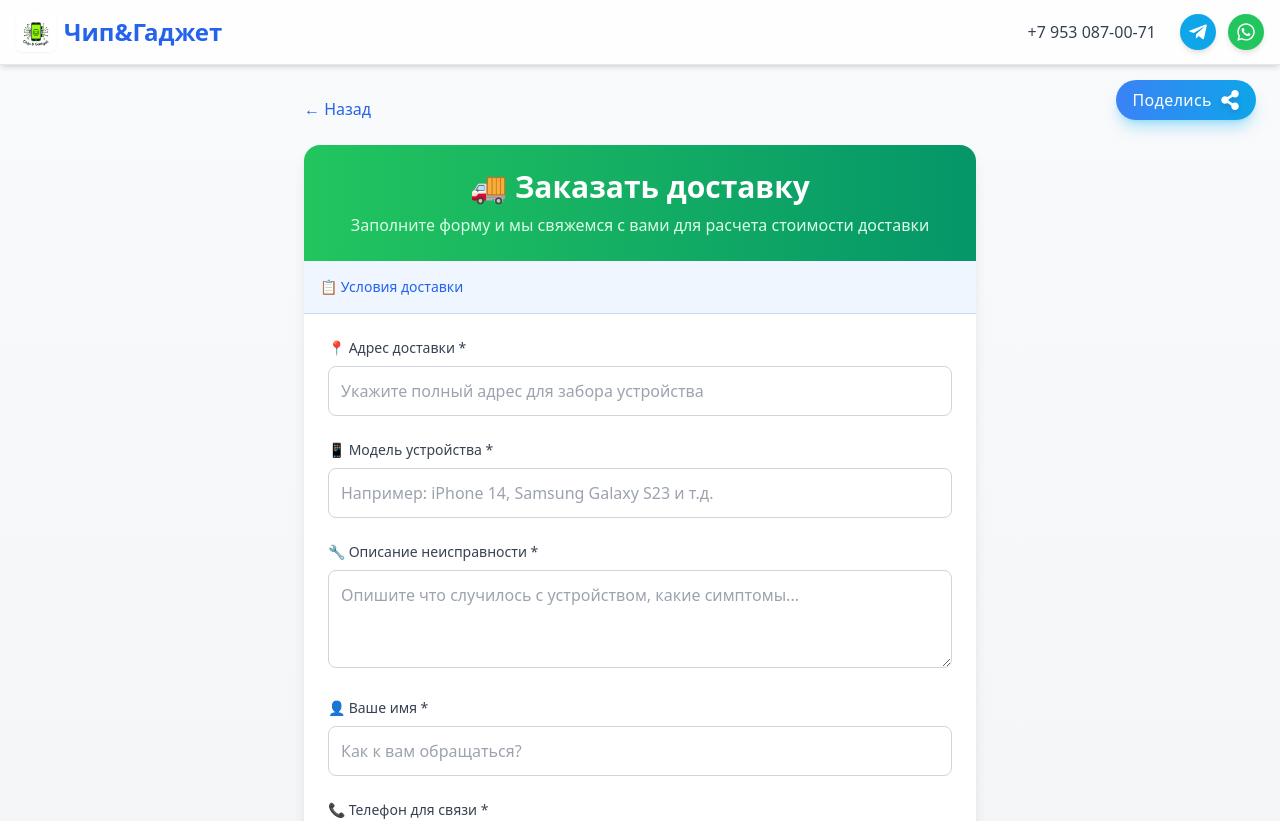
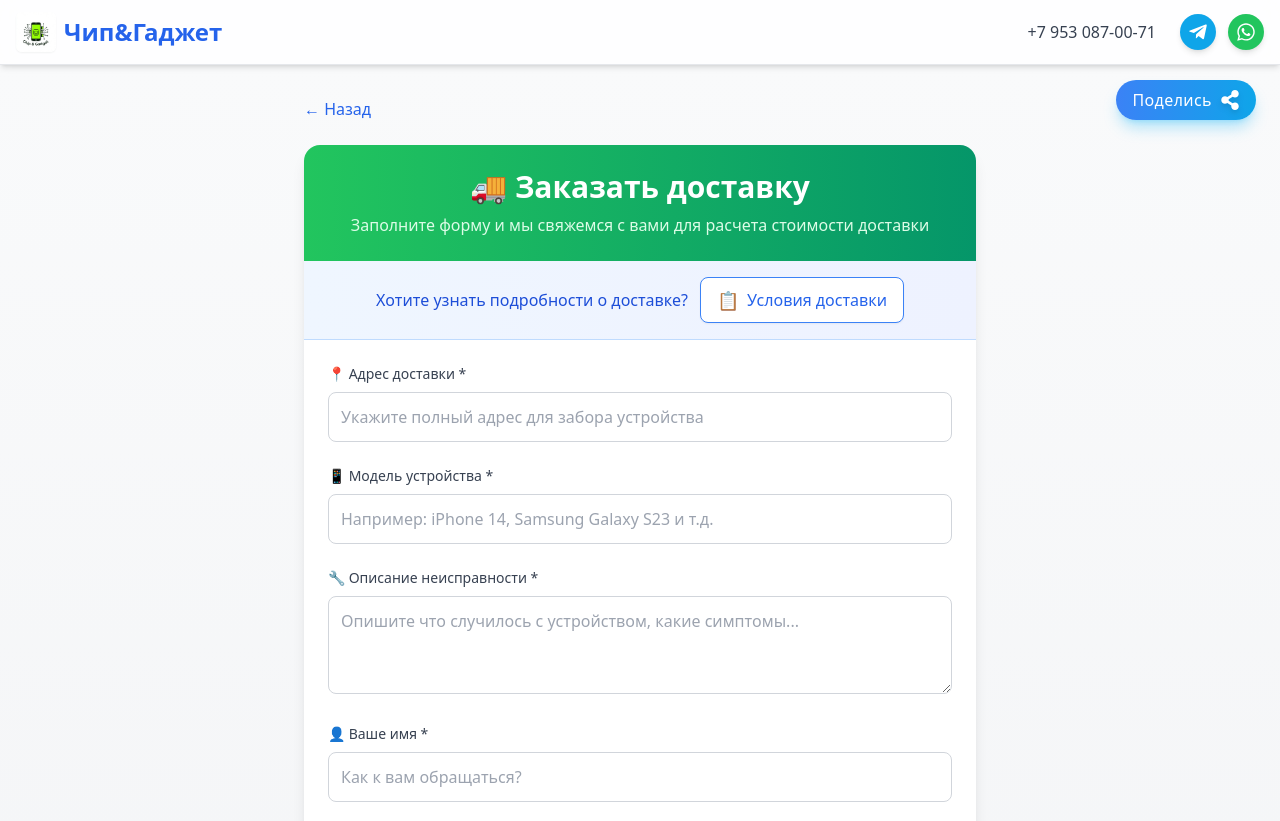
Before and after one commit to basteazik-Man/Chip-Gadget, a React (Vite) app: page /delivery-order in a window 1280 px wide. Shown: the top 821 px of the page. Built offline with nearby package versions, Linux system fonts and the light colour scheme.

Commit message:
улучшение страницы доставки

```diff
--- a/src/components/DeliveryButton.jsx
+++ b/src/components/DeliveryButton.jsx
@@ -2,7 +2,7 @@
 import React, { useState, useEffect } from "react";
 import { motion, AnimatePresence } from "framer-motion";
 import { useNavigate, useLocation } from "react-router-dom";
-import { FaTruck } from "react-icons/fa"; // ДОБАВЛЕНО
+import { FaTruck } from "react-icons/fa";
 
 export default function DeliveryButton() {
   const [visible, setVisible] = useState(true);
@@ -53,9 +53,9 @@ export default function DeliveryButton() {
           "
         >
           <span className="text-sm md:text-base font-medium tracking-wide">
-            ДОСТАВКА
+            Доставка {/* ИЗМЕНЕНО: ДОСТАВКА → Доставка */}
           </span>
-          <FaTruck className="w-4 h-4 drop-shadow-md" /> {/* ИЗМЕНЕНО */}
+          <FaTruck className="w-4 h-4 drop-shadow-md" />
         </motion.button>
       )}
     </AnimatePresence>
--- a/src/pages/DeliveryOrderPage.jsx
+++ b/src/pages/DeliveryOrderPage.jsx
@@ -73,14 +73,18 @@ const DeliveryOrderPage = () => {
             <p className="text-green-100">Заполните форму и мы свяжемся с вами для расчета стоимости доставки</p>
           </div>
 
-          {/* Кнопка условий доставки */}
-          <div className="p-4 bg-blue-50 border-b border-blue-200">
-            <button
-              onClick={() => navigate('/delivery')}
-              className="text-blue-600 hover:text-blue-800 font-medium text-sm flex items-center gap-1"
-            >
-              📋 Условия доставки
-            </button>
+          {/* УЛУЧШЕННАЯ Кнопка условий доставки */}
+          <div className="p-4 bg-gradient-to-r from-blue-50 to-indigo-50 border-b border-blue-200 text-center">
+            <div className="flex flex-col sm:flex-row items-center justify-center gap-3">
+              <span className="text-blue-700 font-medium">Хотите узнать подробности о доставке?</span>
+              <button
+                onClick={() => navigate('/delivery')}
+                className="bg-white border border-blue-500 text-blue-600 hover:bg-blue-50 hover:text-blue-700 px-4 py-2 rounded-lg font-medium transition-all duration-200 flex items-center gap-2 shadow-sm hover:shadow-md"
+              >
+                <span className="text-lg">📋</span>
+                Условия доставки
+              </button>
+            </div>
           </div>
 
           {/* Форма */}
```
